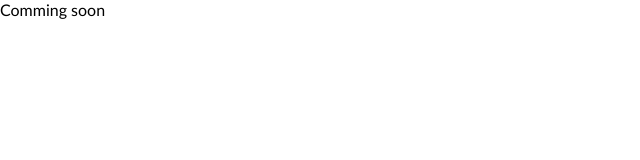
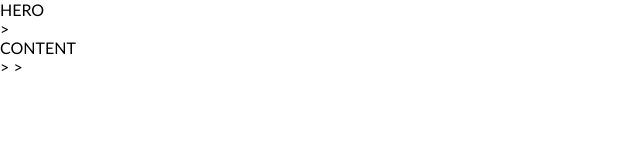
Before and after one commit to JustinaKlim/Comming-soon-2, a plain HTML site: page index.html in a window 1280 px wide. Shown: the whole page, without its empty margins (0-640 px from the left). Drawn offline with Linux system fonts and the light colour scheme.

Commit message:
html structure

```diff
--- a/index.html
+++ b/index.html
@@ -14,6 +14,12 @@
     <link rel="stylesheet" href="./css/style.css">
 </head>
 <body>
-    Comming soon
+    <div>
+        HERO
+    </div>>
+    <div>
+        CONTENT
+    </div>>
+    ><footer></footer>
 </body>
 </html>
```
